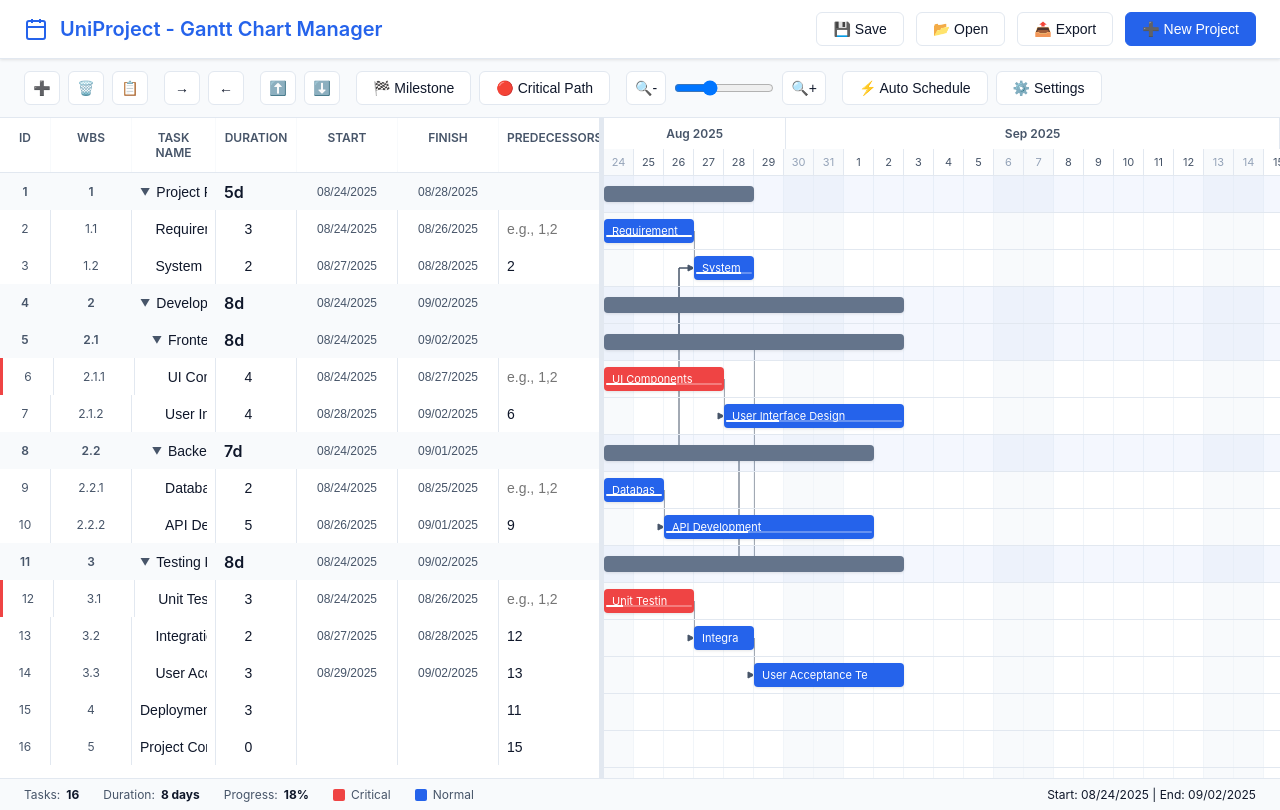
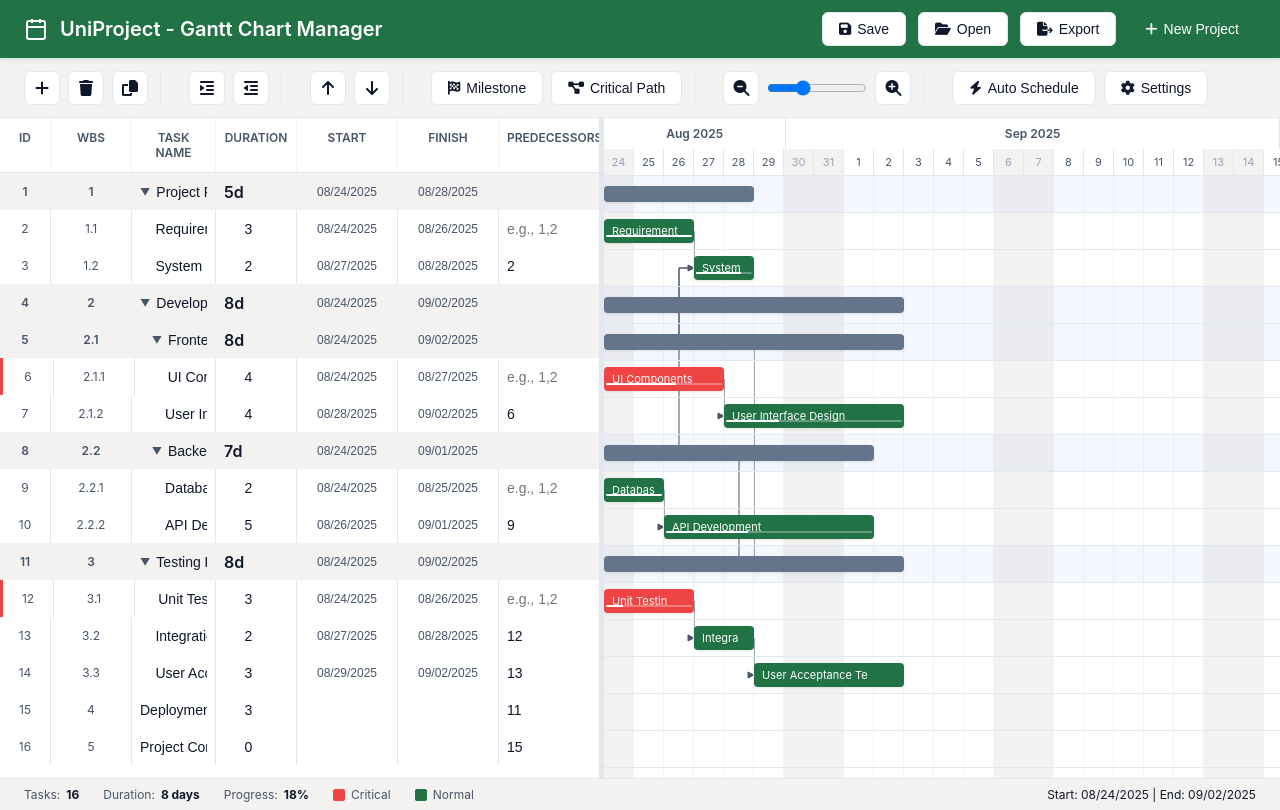
Before and after one commit to sulaimanalsheibani1-lgtm/gantt-chart-app, a plain HTML site: page index.html in a window 1280 px wide. Drawn offline with Linux system fonts and the light colour scheme.

Commit message:
style: adopt MS Project-inspired design

```diff
--- a/index.html
+++ b/index.html
@@ -4,17 +4,18 @@
     <meta charset="UTF-8">
     <meta name="viewport" content="width=device-width, initial-scale=1.0">
     <title>UniProject - Professional Gantt Chart Manager</title>
+    <link rel="stylesheet" href="https://cdnjs.cloudflare.com/ajax/libs/font-awesome/6.4.0/css/all.min.css">
     <style>
         :root {
-            --primary-color: #2563eb;
-            --primary-hover: #1d4ed8;
+            --primary-color: #217346;
+            --primary-hover: #1b5e3c;
             --secondary-color: #64748b;
             --success-color: #059669;
             --warning-color: #d97706;
             --danger-color: #dc2626;
             --critical-path: #ef4444;
             --background: #ffffff;
-            --surface: #f8fafc;
+            --surface: #f3f2f1;
             --border: #e2e8f0;
             --text-primary: #0f172a;
             --text-secondary: #475569;
@@ -42,7 +43,8 @@
             justify-content: space-between;
             align-items: center;
             padding: 12px 24px;
-            background: var(--background);
+            background: var(--primary-color);
+            color: white;
             border-bottom: 1px solid var(--border);
             box-shadow: var(--shadow);
             z-index: 100;
@@ -55,7 +57,7 @@
             gap: 12px;
             font-size: 20px;
             font-weight: 600;
-            color: var(--primary-color);
+            color: inherit;
         }
 
         .logo svg {
@@ -75,6 +77,7 @@
             padding: 12px 24px;
             background: var(--surface);
             border-bottom: 1px solid var(--border);
+            box-shadow: var(--shadow);
             flex-wrap: wrap;
         }
 
@@ -82,6 +85,15 @@
             display: flex;
             gap: 8px;
             align-items: center;
+            border-right: 1px solid var(--border);
+            padding-right: 12px;
+            margin-right: 12px;
+        }
+
+        .toolbar-group:last-child {
+            border-right: none;
+            margin-right: 0;
+            padding-right: 0;
         }
 
         .btn {
@@ -118,6 +130,11 @@
             padding: 8px;
             min-width: 36px;
             justify-content: center;
+            font-size: 16px;
+        }
+
+        .btn-icon i {
+            pointer-events: none;
         }
 
         .main-container {
@@ -636,40 +653,40 @@
             <span id="projectTitle">UniProject - Gantt Chart Manager</span>
         </div>
         <div class="header-actions">
-            <button class="btn" onclick="saveProject()">💾 Save</button>
-            <button class="btn" onclick="loadProject()">📂 Open</button>
-            <button class="btn" onclick="exportProject()">📤 Export</button>
-            <button class="btn btn-primary" onclick="showNewProjectModal()">➕ New Project</button>
+            <button class="btn" onclick="saveProject()"><i class="fas fa-save"></i> Save</button>
+            <button class="btn" onclick="loadProject()"><i class="fas fa-folder-open"></i> Open</button>
+            <button class="btn" onclick="exportProject()"><i class="fas fa-file-export"></i> Export</button>
+            <button class="btn btn-primary" onclick="showNewProjectModal()"><i class="fas fa-plus"></i> New Project</button>
         </div>
     </div>
 
     <!-- Toolbar -->
     <div class="toolbar">
         <div class="toolbar-group">
-            <button class="btn btn-icon" onclick="addTask()" title="Add Task">➕</button>
-            <button class="btn btn-icon" onclick="deleteTask()" title="Delete Task">🗑️</button>
-            <button class="btn btn-icon" onclick="duplicateTask()" title="Duplicate Task">📋</button>
+            <button class="btn btn-icon" onclick="addTask()" title="Add Task"><i class="fas fa-plus"></i></button>
+            <button class="btn btn-icon" onclick="deleteTask()" title="Delete Task"><i class="fas fa-trash"></i></button>
+            <button class="btn btn-icon" onclick="duplicateTask()" title="Duplicate Task"><i class="fas fa-copy"></i></button>
         </div>
         <div class="toolbar-group">
-            <button class="btn btn-icon" onclick="indentTask()" title="Indent">→</button>
-            <button class="btn btn-icon" onclick="outdentTask()" title="Outdent">←</button>
+            <button class="btn btn-icon" onclick="indentTask()" title="Indent"><i class="fas fa-indent"></i></button>
+            <button class="btn btn-icon" onclick="outdentTask()" title="Outdent"><i class="fas fa-outdent"></i></button>
         </div>
         <div class="toolbar-group">
-            <button class="btn btn-icon" onclick="moveTaskUp()" title="Move Up">⬆️</button>
-            <button class="btn btn-icon" onclick="moveTaskDown()" title="Move Down">⬇️</button>
+            <button class="btn btn-icon" onclick="moveTaskUp()" title="Move Up"><i class="fas fa-arrow-up"></i></button>
+            <button class="btn btn-icon" onclick="moveTaskDown()" title="Move Down"><i class="fas fa-arrow-down"></i></button>
         </div>
         <div class="toolbar-group">
-            <button class="btn" onclick="addMilestone()">🏁 Milestone</button>
-            <button class="btn" onclick="toggleCriticalPath()">🔴 Critical Path</button>
+            <button class="btn" onclick="addMilestone()"><i class="fas fa-flag-checkered"></i> Milestone</button>
+            <button class="btn" onclick="toggleCriticalPath()"><i class="fas fa-diagram-project"></i> Critical Path</button>
         </div>
         <div class="toolbar-group zoom-controls">
-            <button class="btn btn-icon" onclick="zoomOut()" title="Zoom Out">🔍-</button>
+            <button class="btn btn-icon" onclick="zoomOut()" title="Zoom Out"><i class="fas fa-search-minus"></i></button>
             <input type="range" class="zoom-slider" min="15" max="60" value="30" oninput="setZoom(this.value)">
-            <button class="btn btn-icon" onclick="zoomIn()" title="Zoom In">🔍+</button>
+            <button class="btn btn-icon" onclick="zoomIn()" title="Zoom In"><i class="fas fa-search-plus"></i></button>
         </div>
         <div class="toolbar-group">
-            <button class="btn" onclick="autoSchedule()">⚡ Auto Schedule</button>
-            <button class="btn" onclick="showProjectSettings()">⚙️ Settings</button>
+            <button class="btn" onclick="autoSchedule()"><i class="fas fa-bolt"></i> Auto Schedule</button>
+            <button class="btn" onclick="showProjectSettings()"><i class="fas fa-cog"></i> Settings</button>
         </div>
     </div>
 
```
Also changed, not shown: 1 other file.
